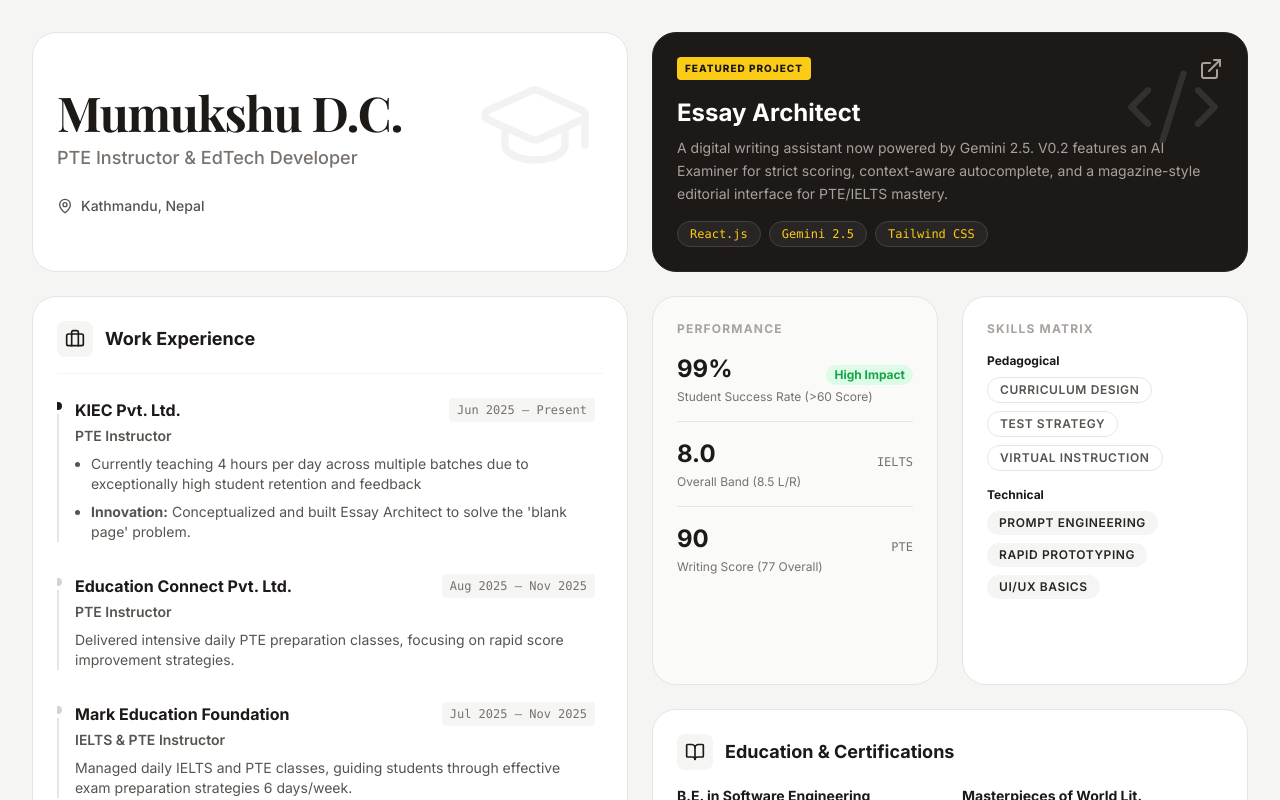
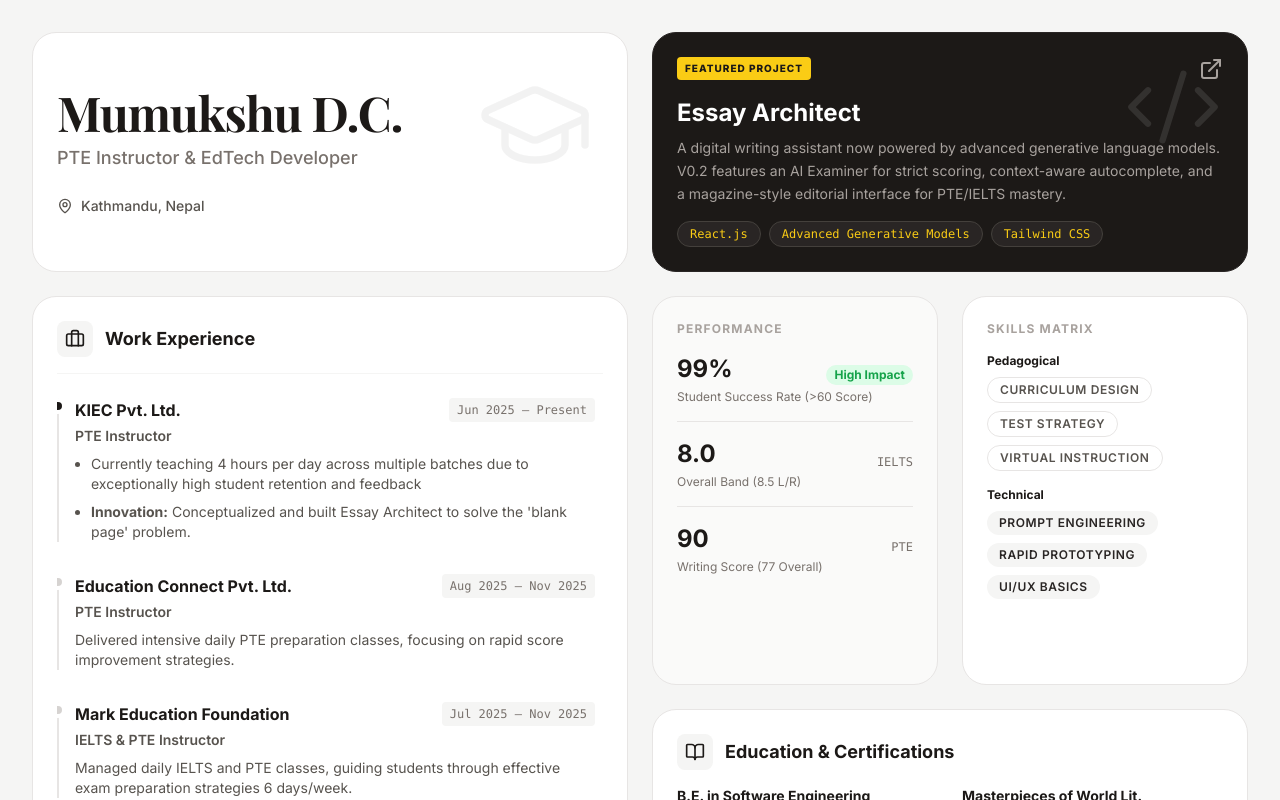
Before and after one commit to scuba3198/mumukshu-portfolio, a React (Vite) app: page / in a window 1280 px wide. Shown: the top 800 px of the page. Built offline with nearby package versions, Linux system fonts and the light colour scheme; a web font is replaced by a local one.

Commit message:
Update model references to advanced generative language models

```diff
--- a/legacy/index.html
+++ b/legacy/index.html
@@ -106,7 +106,7 @@
                     <h2 class="text-2xl font-bold mb-2 group-hover:text-yellow-400 transition-colors">Essay Architect
                     </h2>
                     <p class="text-stone-400 text-sm leading-relaxed mb-4">
-                        A digital writing assistant now powered by <strong>Gemini 2.5</strong>.
+                        A digital writing assistant now powered by <strong>advanced generative language models</strong>.
                         V0.2 features an <strong>AI Examiner</strong> for strict scoring, context-aware autocomplete,
                         and a magazine-style editorial interface for PTE/IELTS mastery.
                     </p>
@@ -115,8 +115,8 @@
                     <span
                         class="px-3 py-1 bg-stone-800 rounded-full text-xs font-mono text-yellow-400 border border-stone-700">React.js</span>
                     <span
-                        class="px-3 py-1 bg-stone-800 rounded-full text-xs font-mono text-yellow-400 border border-stone-700">Gemini
-                        2.5</span>
+                        class="px-3 py-1 bg-stone-800 rounded-full text-xs font-mono text-yellow-400 border border-stone-700">Advanced
+                        Generative Models</span>
                     <span
                         class="px-3 py-1 bg-stone-800 rounded-full text-xs font-mono text-yellow-400 border border-stone-700">Tailwind
                         CSS</span>
--- a/src/data/portfolio.js
+++ b/src/data/portfolio.js
@@ -10,8 +10,8 @@ export const portfolioData = {
         {
             id: "essay-architect",
             title: "Essay Architect",
-            description: "A digital writing assistant now powered by Gemini 2.5. V0.2 features an AI Examiner for strict scoring, context-aware autocomplete, and a magazine-style editorial interface for PTE/IELTS mastery.",
-            tags: ["React.js", "Gemini 2.5", "Tailwind CSS"],
+            description: "A digital writing assistant now powered by advanced generative language models. V0.2 features an AI Examiner for strict scoring, context-aware autocomplete, and a magazine-style editorial interface for PTE/IELTS mastery.",
+            tags: ["React.js", "Advanced Generative Models", "Tailwind CSS"],
             link: "https://essay-architect.uk/",
             isFeatured: true,
             iconName: "Code2",
```
Also changed, not shown: legacy/README.md.
